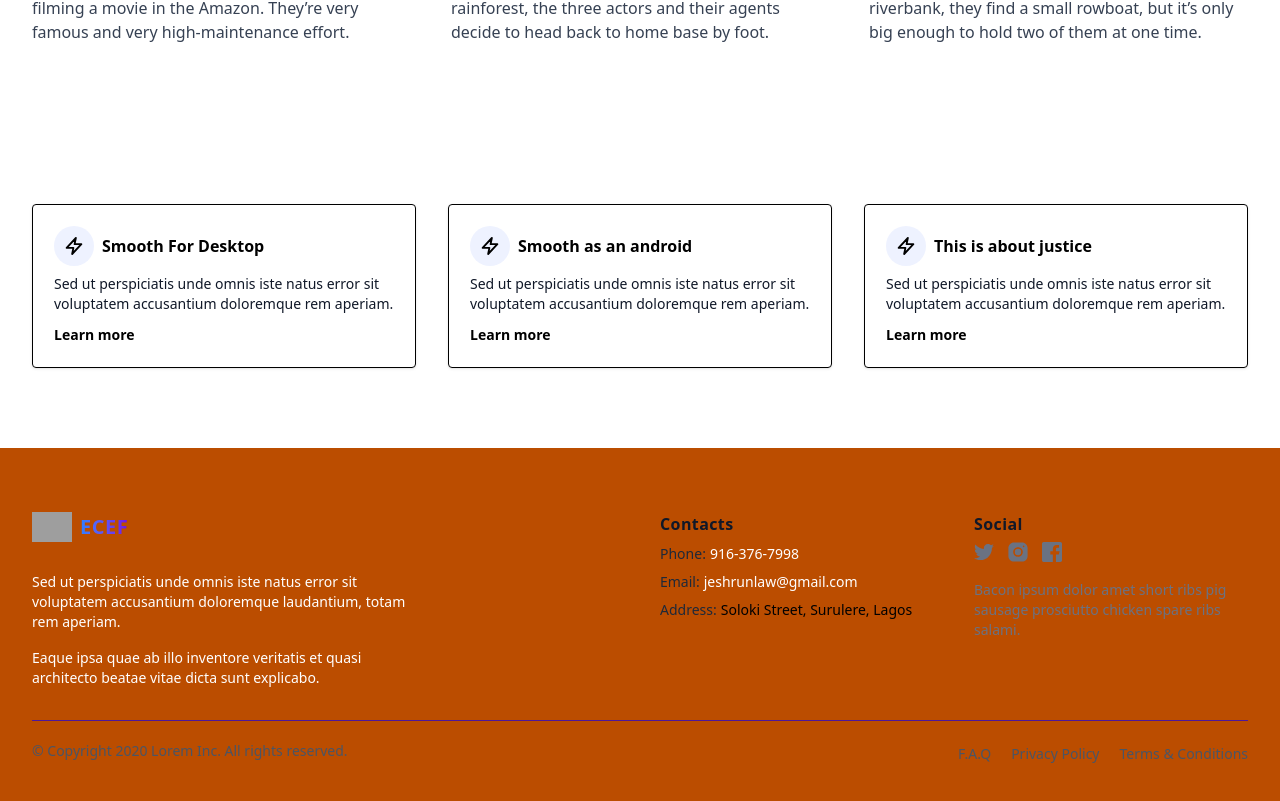
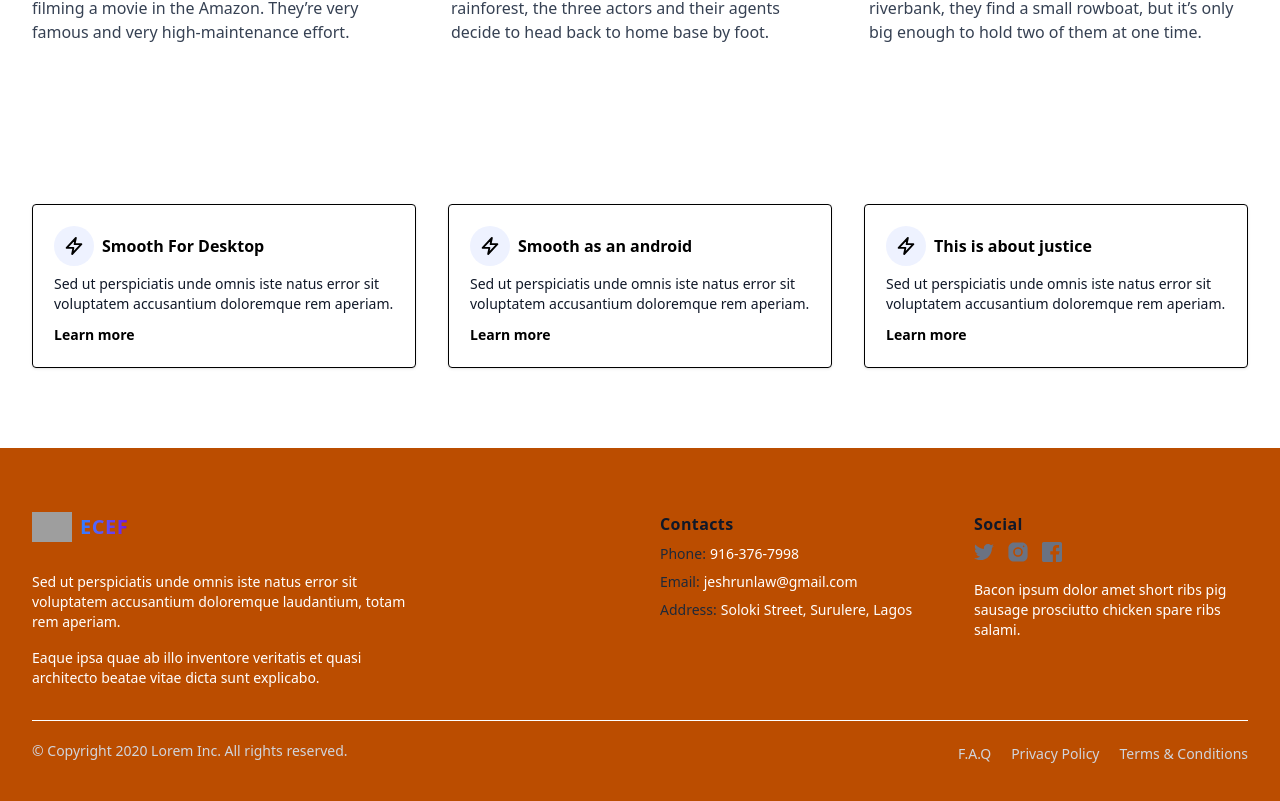
Before and after one commit to jesh-dev/ecef_ui, a React (Vite) app: page / in a window 1280 px wide. Shown: the part 879-1680 px from the top of the page. Built offline with nearby package versions, Linux system fonts and the light colour scheme; grey boxes are pictures that could not be loaded.

Commit message:
changing footer color adding animations to footer

```diff
--- a/src/Components/Footer.jsx
+++ b/src/Components/Footer.jsx
@@ -4,7 +4,7 @@ export const Footer = () => {
       <div className="px-4 pt-16 mx-auto sm:max-w-xl md:max-w-full lg:max-w-screen-xl md:px-24 lg:px-8
       bg-amber-700">
         <div className="grid gap-10 row-gap-6 mb-8 sm:grid-cols-2 lg:grid-cols-4 ">
-          <div className="sm:col-span-2">
+          <div className="sm:col-span-2"  data-aos="fade-right" data-aos-duration="2000">
             <a
               href="/"
               aria-label="Go home"
@@ -29,6 +29,7 @@ export const Footer = () => {
               </p>
             </div>
           </div>
+
           <div className="space-y-2 text-sm">
             <p className="text-base font-bold tracking-wide text-gray-900">
               Contacts
@@ -63,13 +64,14 @@ export const Footer = () => {
                 rel="noopener noreferrer"
                 aria-label="Our address"
                 title="Our address"
-                className="transition-colors duration-300 text-deep-purple-accent-400 hover:text-deep-purple-800"
+                className="transition-colors duration-300 text-white hover:text-deep-purple-800"
               >
                 Soloki Street, Surulere, Lagos
               </a>
             </div>
           </div>
-          <div>
+
+          <div  data-aos="fade-left" data-aos-duration="2000">
             <span className="text-base font-bold tracking-wide text-gray-900">
               Social
             </span>
@@ -100,21 +102,21 @@ export const Footer = () => {
                 </svg>
               </a>
             </div>
-            <p className="mt-4 text-sm text-gray-500">
+            <p className="mt-4 text-sm text-white">
               Bacon ipsum dolor amet short ribs pig sausage prosciutto chicken
               spare ribs salami.
             </p>
           </div>
         </div>
-        <div className="flex flex-col-reverse justify-between pt-5 pb-10 border-t border-t-violet-900 lg:flex-row">
-          <p className="text-sm text-gray-600">
+        <div className="flex flex-col-reverse justify-between pt-5 pb-10 border-t border-t-white lg:flex-row">
+          <p className="text-sm text-gray-300">
             © Copyright 2020 Lorem Inc. All rights reserved.
           </p>
           <ul className="flex flex-col mb-3 space-y-2 lg:mb-0 sm:space-y-0 sm:space-x-5 sm:flex-row">
             <li>
               <a
                 href="/"
-                className="text-sm text-gray-600 transition-colors duration-300 hover:text-deep-purple-accent-400"
+                className="text-sm text-gray-300 transition-colors duration-300 hover:text-deep-purple-accent-400"
               >
                 F.A.Q
               </a>
@@ -122,7 +124,7 @@ export const Footer = () => {
             <li>
               <a
                 href="/"
-                className="text-sm text-gray-600 transition-colors duration-300 hover:text-deep-purple-accent-400"
+                className="text-sm text-gray-300 transition-colors duration-300 hover:text-deep-purple-accent-400"
               >
                 Privacy Policy
               </a>
@@ -130,7 +132,7 @@ export const Footer = () => {
             <li>
               <a
                 href="/"
-                className="text-sm text-gray-600 transition-colors duration-300 hover:text-deep-purple-accent-400"
+                className="text-sm text-gray-300 transition-colors duration-300 hover:text-deep-purple-accent-400"
               >
                 Terms &amp; Conditions
               </a>
```
